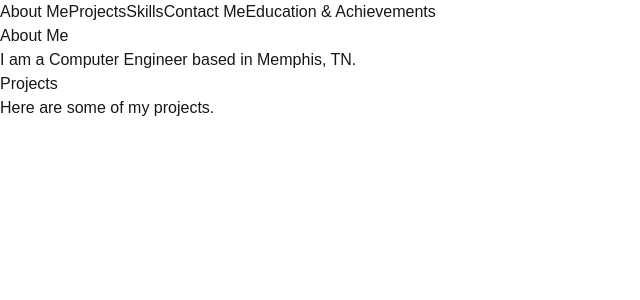
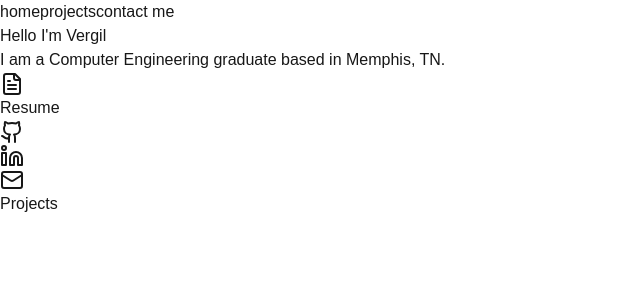
Before and after one commit to vergimendi/vergimendi.github.io, a Next.js app: page / in a window 1280 px wide. Shown: the top 300 px of the page, without its empty margins (0-640 px from the left). Built offline with nearby package versions, Linux system fonts and the light colour scheme.

Commit message:
Added social links and cleaned up formatting of home page

```diff
--- a/src/pages/_app.tsx
+++ b/src/pages/_app.tsx
@@ -1,6 +1,9 @@
 import "@/styles/globals.css";
 import type { AppProps } from "next/app";
+import { ThemeProvider } from "next-themes";
 
 export default function App({ Component, pageProps }: AppProps) {
-  return <Component {...pageProps} />;
+  return (<ThemeProvider>
+    <Component {...pageProps} />
+  </ThemeProvider>);
 }
--- a/src/pages/index.tsx
+++ b/src/pages/index.tsx
@@ -1,36 +1,52 @@
 import Link from "next/link";
+import { FileText, Github, Linkedin, Mail } from "lucide-react";
 
-export default function Home() {
+export default function Home(){
   return (
     <div className="font-sans">
       {/* Header */}
-    <header className="fixed top-0 left-0 z-50 w-full bg-gray shadow-md z-50 p-4">
-      <nav className="flex justify-center gap-8">
-        <Link href="#about" className="text-xl hover:text:blue-500">About Me</Link>
-        <Link href="#projects" className="text-xl hover:text:blue-500">Projects</Link>
-        <Link href="#skills" className="text-xl hover:text:blue-500">Skills</Link>
-        <Link href="#contact" className="text-xl hover:text:blue-500">Contact Me</Link>
-        <Link href="#education_and_achievements" className="text-xl hover:text:blue-500">Education & Achievements</Link>
+      <header className="fixed top-0 left-0 z-50 w-full bg-[121212] bg-opacity-50 shadow-md z-50 p-4">
+        <nav className="flex justify-between items-center">
+          <div className="space-x-8 font-semibold">
+            <Link href="" className="text-xl hover:text:blue-500">home</Link>
+            <Link href="#projects" className="text-xl hover:text:blue-500">projects</Link>
+            <Link href="#contact" className="text-xl hover:text:blue-500">contact me</Link>
+          </div>
         </nav>
       </header>
 
       <main className="pt-24">
         {/* About Me */}
-      <section id="about" className="bg-gray-1 py-24">
-        <div className="container mx-auto text-center">
-          <h2 className="text-4xl font-bold">About Me</h2>
-            <p className="text-lg mt-4">I am a Computer Engineer based in Memphis, TN.</p>
+        <section id="about" className="bg-[121212] dark:bg-black py-24">
+          <div className="container mx-auto text-left">
+            <h3 className="text-gray-900 dark:text-white mt-5 text-4xl font-semibold tracking-tight">Hello I'm Vergil</h3>
+              <p className="text-gray-500 dark:text-gray-400 mt-2 text-sm ">I am a Computer Engineering graduate based in Memphis, TN.</p>
+                <div className="flex items-center gap-6 container mx-auto text-left py-6">
+                  {/* Resume */}
+                  <a href="/MendizabelV_Resume.pdf" target="_blank" rel="noopener nonreferrer"
+                  className="flex items-center gap-2 border border-gray-500 text-gray-500 text-sm font-medium px-3 py-1 rounded-md hover:bg-gray-500 hover:text-white transition duration-300">
+                    <FileText className="w-4 h-4" /> Resume
+                  </a>
+                  {/* Github */}
+                  <a href="https://github.com/vergimendi" target="_blank" rel="noopener nonreferrer">
+                    <Github className="text-gray-500 hover:text-white w-6 h-6 transition duration=300"/>
+                  </a>
+                  {/* Linkedin */}
+                  <a href="https://www.linkedin.com/in/vergil-mendizabel-18bb78285" target="_blank" rel="noopener nonreferrer">
+                    <Linkedin className="text-gray-500 hover:text-white w-6 h-6 transition duration=300"/>
+                  </a>
+                  {/* E-Mail */}
+                  <a href="mailto:vergiltm@outlook.com" target="_blank" rel="noopener nonreferrer">
+                    <Mail className="text-gray-500 hover:text-white w-6 h-6 transition duration=300"/>
+                  </a>
+            </div>
           </div>
         </section>
          {/* Projects */}
-      <section id="projects" className="bg-gray-1 py-24">
-        <div className="container mx-auto text-center">
+         <section id="projects" className="bg-[121212] dark:bg-black py-6">
+          <div className="text-gray-900 dark:text-white mt-5 text-4xl font-semibold tracking-tight">
             <h2 className="text-4xl font-bold">Projects</h2>
-            <p className="text-lg mt-4">Here are some of my projects.</p>
           </div>
-      </section>
-      {/* Skills */}
-      <section id="skills" className="bg-gray-1 py-24">
         </section>
       </main>
     </div>
```
Also changed, not shown: package.json (+8 -6 lines), 1 other file (tests, documents, lock files or other folders). Lines whose indentation alone changed are shown as unchanged.
